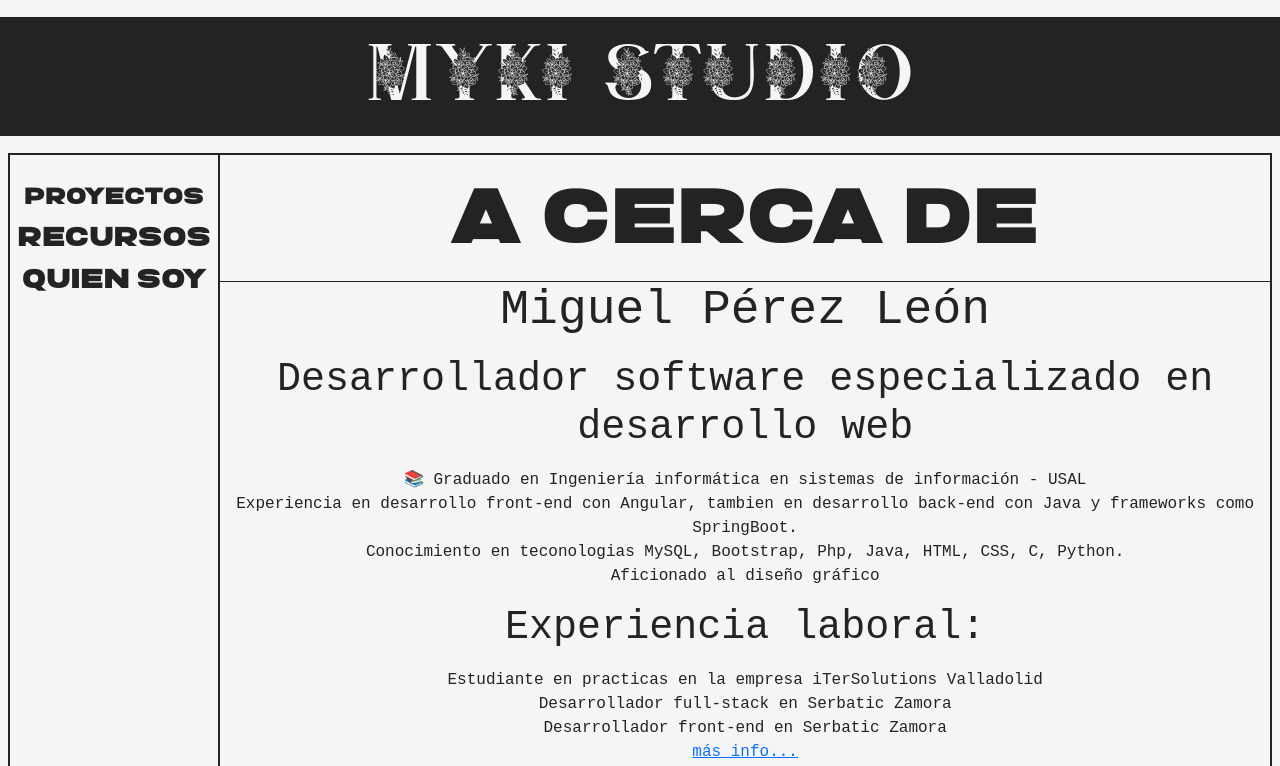
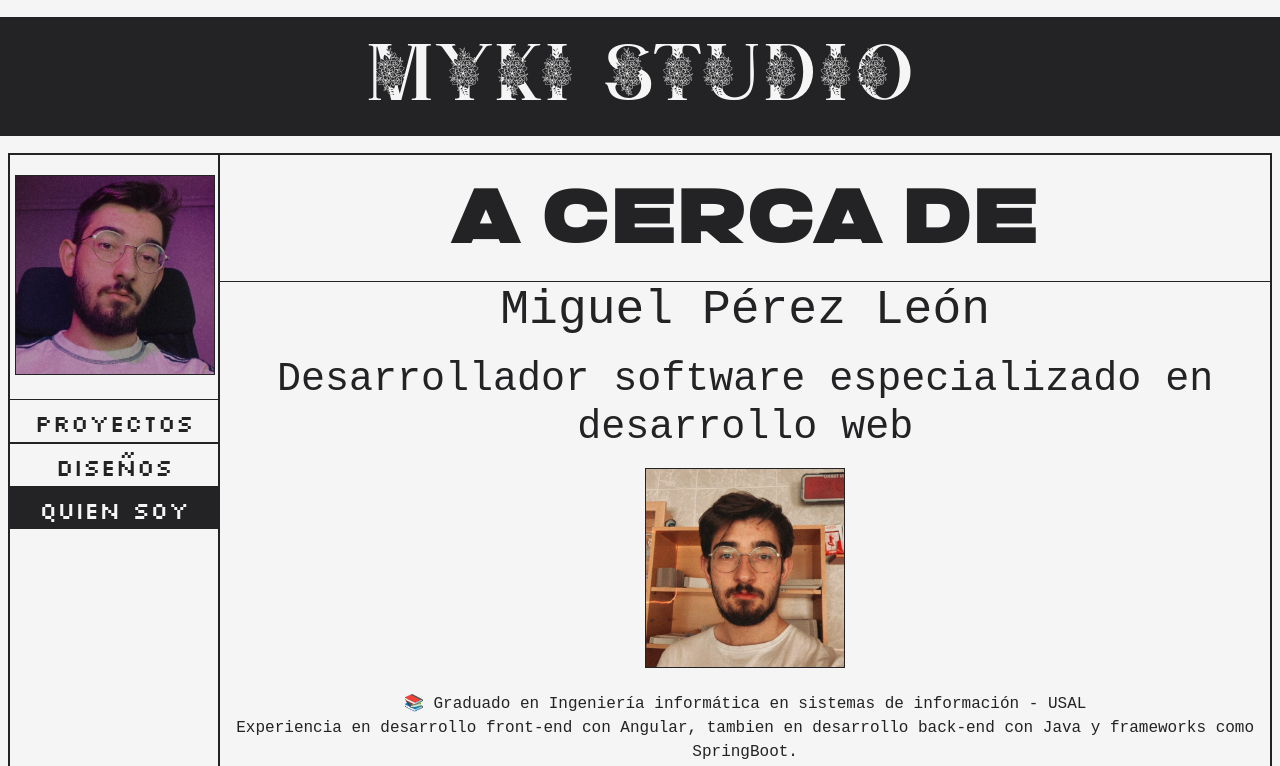
Before and after one commit to mperleo/MykiDashboard, an Angular app: page /about in a window 1280 px wide. Shown: the top 766 px of the page. Built offline with nearby package versions, Linux system fonts and the light colour scheme.

Commit message:
layout changes

```diff
--- a/src/app/app.component.html
+++ b/src/app/app.component.html
@@ -1,20 +1,30 @@
 <div class="m-0 g-0 p-0">
   <!-- Toolbar -->
     <div class="row title-box my-3 justify-content-right">
-      <a class="no-decoration" routerLink="/about" role="button"><h1 class="display-1">MYKI STUDIO</h1></a>
+      <a class="no-decoration" routerLink="/about" role="button" (click)="onLinkClicked('about')"><h1 class="display-1">MYKI STUDIO</h1></a>
     </div>
 
     <div class="content-box mx-2 row">
       <div class="col-md-12 col-lg-2 headerMyki m-0 px-0" role="banner" >
         <div class="justify-content-center">
-          <div class="box-mas">
-            <a class="boton-mas fs-3 " routerLink="/proyects" role="button"><span class="display-6">proyectos</span></a>
+          <img class="img-profile" src="assets/img/profile_2.jpg" /><br /><br />
+          <div  *ngIf="activeTab != 'proyects'" class="box-mas">
+            <a class="boton-mas fs-3" routerLink="/proyects" role="button" (click)="onLinkClicked('proyects')" ><span class="display-6">Proyectos</span></a>
           </div>
-          <div class="box-mas">
-            <a class="boton-mas fs-3" routerLink="/resources" role="button">recursos</a>
+          <div *ngIf="activeTab === 'proyects'" class="box-mas-active">
+            <a class="boton-mas-active fs-3" routerLink="/proyects" role="button" (click)="onLinkClicked('proyects')" ><span class="display-6">Proyectos</span></a>
           </div>
-          <div class="box-mas">
-            <a class="boton-mas fs-3" routerLink="/about" role="button">Quien soy</a>
+          <div  *ngIf="activeTab != 'resources'" class="box-mas">
+            <a class="boton-mas fs-3" routerLink="/resources" role="button" (click)="onLinkClicked('resources')"><span class="display-6">diseños</span></a>
+          </div>
+          <div *ngIf="activeTab === 'resources'" class="box-mas-active">
+            <a class="boton-mas-active fs-3" routerLink="/resources" role="button" (click)="onLinkClicked('resources')"><span class="display-6">diseños</span></a>
+          </div>
+          <div  *ngIf="activeTab != 'about'" class="box-mas">
+            <a class="boton-mas fs-3" routerLink="/about" role="button" (click)="onLinkClicked('about')"><span class="display-6">quien soy</span></a>
+          </div>
+          <div *ngIf="activeTab === 'about'" class="box-mas-active">
+            <a class="boton-mas-active fs-3" routerLink="/about" role="button" (click)="onLinkClicked('about')"><span class="display-6">quien soy</span></a>
           </div>
         </div>
       </div>
--- a/src/app/app.component.ts
+++ b/src/app/app.component.ts
@@ -6,5 +6,11 @@ import { Component, HostListener, OnInit } from '@angular/core';
   styleUrls: ['./app.component.sass']
 })
 export class AppComponent implements OnInit {
+  public activeTab = 'about';
+
   ngOnInit(): void {}
+
+  public onLinkClicked(tabName : string){
+    this.activeTab = tabName;
+  }
 }
--- a/src/app/views/about/myki-about/myki-about.component.html
+++ b/src/app/views/about/myki-about/myki-about.component.html
@@ -6,6 +6,9 @@
   <p class="bio display-6">
     Desarrollador software especializado en desarrollo web <br />
   </p>
+
+  <img class="img-profile" src="assets/img/profile2.jpg" /><br /><br />
+
   <p class="bio">
     📚 Graduado en Ingeniería informática en sistemas de información - USAL
     <br />
@@ -23,8 +26,6 @@
     Desarrollador front-end en Serbatic Zamora<br>
     <a href="https://www.linkedin.com/in/miguel-p%C3%A9rez-le%C3%B3n-b39a3123b">más info...</a>
   </p>
-
-  <img class="img-profile" src="assets/img/profile2.jpg" /><br /><br />
 
   <div id="accordionExample">
     <div >
--- a/src/styles.sass
+++ b/src/styles.sass
@@ -60,16 +60,35 @@ h3
   color: $text-color
   text-align: center
   text-transform: uppercase
-  font-family: 'Ministry-of-Moron', sans-serif
+  font-family: 'silkscreen', sans-serif
+
+.boton-mas-active
+  font-size: 20px
+  text-decoration: none
+  color: $base-color
+  text-align: center
+  text-transform: uppercase
+  font-family: 'silkscreen', sans-serif
 
 .boton-mas:hover
   color: $base-color
 
+.boton-mas-active:hover
+  color: $base-color
+
 .box-mas
+  border-bottom: 1px solid
+  border-top: 1px solid
   width: 100%
+
+.box-mas-active
+  width: 100%
+  background-color: $text-color
 
 .box-mas:hover
   background-color: $text-color
+
+
 
 .content-box
   margin: 0
```
Also changed, not shown: src/assets/img/profile.jpg (deleted), src/assets/img/profile_2.jpg (added).
